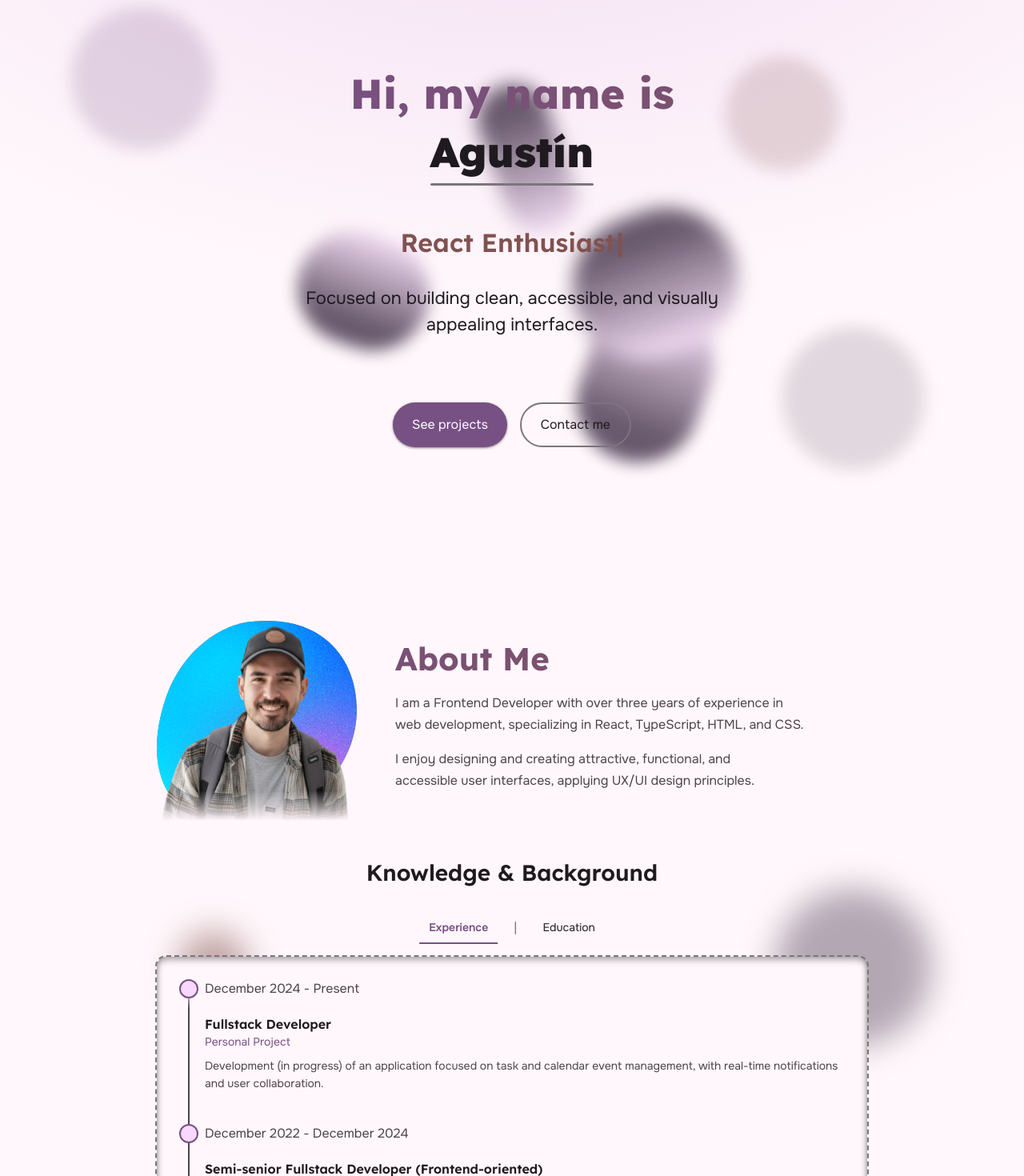
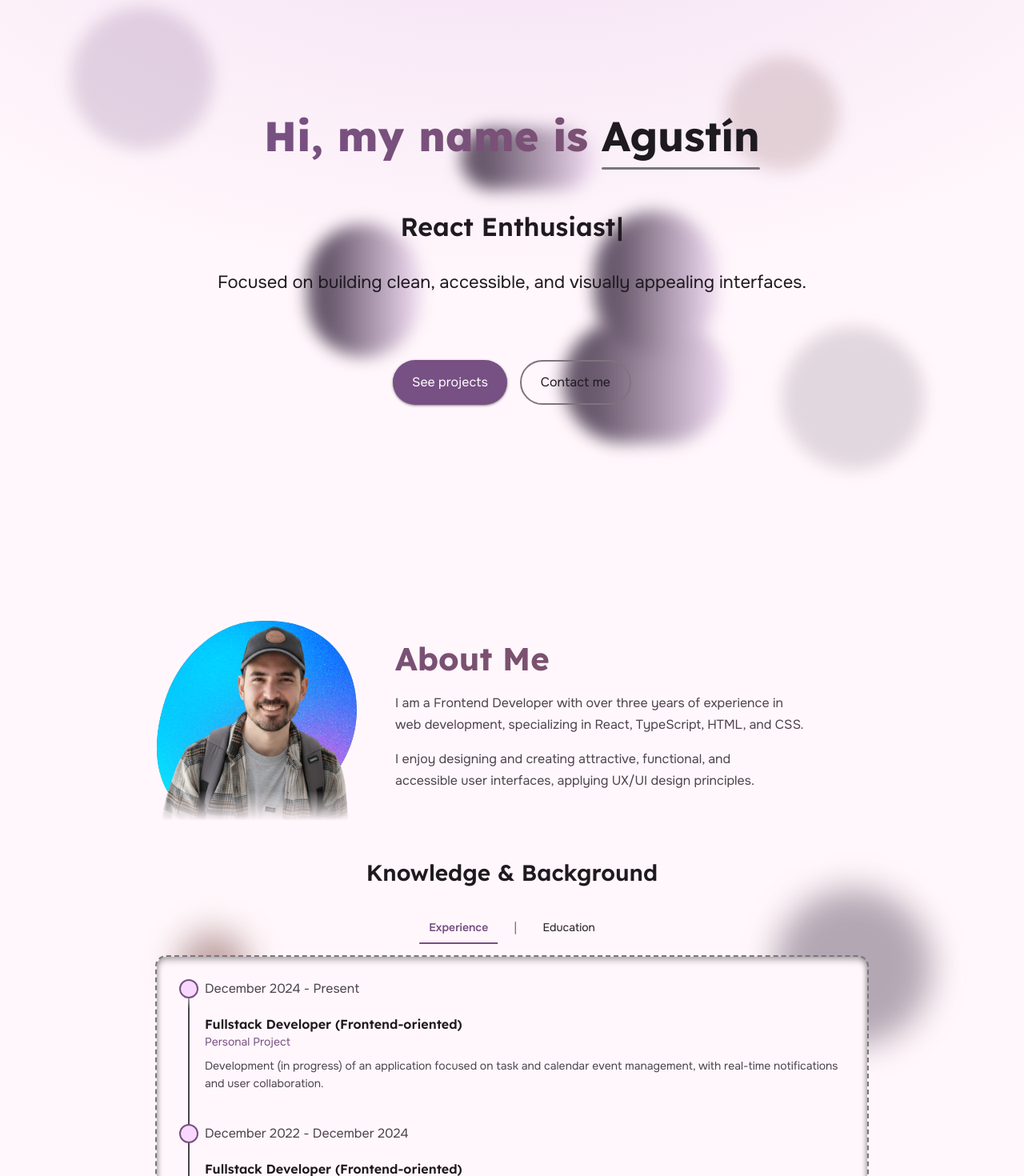
Before and after one commit to agusmoya/frontend-porfolio, a React (Vite) app: page / in a window 1280 px wide. Shown: the part 120-1590 px from the top of the page at 80% size. Built offline with nearby package versions, Linux system fonts and the light colour scheme.

Commit message:
feat: Enhance UI components and improve translations for better user experience

```diff
--- a/src/components/card/Card.module.css
+++ b/src/components/card/Card.module.css
@@ -8,6 +8,7 @@
     transform var(--transition-base),
     box-shadow var(--transition-base);
   animation: fadeInUp 0.6s ease-out backwards;
+  min-height: 100%;
 }
 
 @keyframes fadeInUp {
@@ -22,7 +23,7 @@
 }
 
 .card:hover {
-  box-shadow: var(--elevation-3);
+  box-shadow: var(--elevation-2);
 }
 
 .cardImage {
@@ -34,6 +35,8 @@
 }
 
 .cardImage img {
+  width: 100%;
+  height: 100%;
   object-fit: cover;
   object-position: center;
   transition: transform var(--transition-base);
@@ -123,6 +126,8 @@
 .cardContent {
   display: flex;
   flex-direction: column;
+  justify-content: space-between;
+  flex-grow: 1;
   gap: var(--spacing-sm);
   padding: var(--spacing-lg);
 }
@@ -131,6 +136,7 @@
   font-weight: var(--font-weight-6);
   line-height: var(--line-height-3);
   font-size: var(--font-size-title-large);
+  margin-bottom: var(--spacing-sm);
 }
 
 .cardDescription {
--- a/src/i18n/translations/en.ts
+++ b/src/i18n/translations/en.ts
@@ -33,21 +33,21 @@ export const en = {
     knowledgeEducation: 'Education',
     experience: [
       {
-        title: 'Fullstack Developer',
+        title: 'Fullstack Developer (Frontend-oriented)',
         company: 'Personal Project',
         period: 'December 2024 - Present',
         description:
           'Development (in progress) of an application focused on task and calendar event management, with real-time notifications and user collaboration.',
       },
       {
-        title: 'Semi-senior Fullstack Developer (Frontend-oriented)',
+        title: 'Fullstack Developer (Frontend-oriented)',
         company: 'SanCor Salud - Grupo de Medicina Privada',
         period: 'December 2022 - December 2024',
         description:
           'I carried out tasks for implementing solutions, creating new features, and refactoring legacy code, working collaboratively with users and development teams. Advising team members and conducting daily code reviews.',
       },
       {
-        title: 'Junior Fullstack Developer',
+        title: 'Fullstack Developer',
         company: 'ADEN Business School',
         period: 'November 2021 - November 2022',
         description:
@@ -85,7 +85,8 @@ export const en = {
       {
         id: 'project-1',
         title: 'EvenTask App',
-        description: 'Full-stack application for managing tasks and calendar events.',
+        description:
+          'Full-stack application for managing tasks, calendar events, real-time notifications, and user collaboration.',
         image: projectEvenTaskImg,
         tags: ['React', 'TypeScript', 'Node.js'],
         demoUrl: 'https://schedule-task-manager.vercel.app/',
@@ -96,7 +97,7 @@ export const en = {
         id: 'project-2',
         title: 'High Performance Sports Portfolio',
         description:
-          "A professional portfolio showcasing the user's work, experience, and projects.",
+          "A professional portfolio that showcases the user's work, experience, and knowledge.",
         image: '/task-manager.png',
         tags: ['React', 'TypeScript', 'Node.js'],
         demoUrl: 'https://portfolio-pedro-cazorla.netlify.app/',
--- a/src/i18n/translations/es.ts
+++ b/src/i18n/translations/es.ts
@@ -1,5 +1,4 @@
 import projectEvenTaskImg from '../../assets/projects/project-1.webp'
-// import projectPortfolioImg from '../../assets/projects/project-2.webp'
 
 export const es = {
   user: {
@@ -40,14 +39,14 @@ export const es = {
           'Desarrollo (en proceso) de aplicación orientada a la gestión de tareas y eventos de calendario, con notificaciones en tiempo real y colaboración entre usuarios.',
       },
       {
-        title: 'Desarrollador Fullstack (orientado a frontend) Semi-senior',
+        title: 'Desarrollador Fullstack (orientado a frontend)',
         company: 'SanCor Salud - Grupo de Medicina Privada',
         period: 'Diciembre 2022 a diciembre 2024',
         description:
           'Cumplí tareas de implementación de soluciones, creación de nuevas funcionalidades y refactorización de código heredado, trabajando de forma colaborativa con usuarios y equipos de desarrollo. Asesoramiento a los miembros del equipo y revisiones diarias de código.',
       },
       {
-        title: 'Desarrollador Fullstack Junior',
+        title: 'Desarrollador Fullstack',
         company: 'ADEN Business School',
         period: 'Noviembre 2021 a noviembre 2022',
         description:
@@ -86,7 +85,7 @@ export const es = {
         id: 'project-1',
         title: 'EvenTask App',
         description:
-          'Aplicación fullstack para gestionar tareas y eventos de calendario.',
+          'Aplicación full-stack para la gestión de tareas, eventos de calendario, notificaciones en tiempo real y colaboración de usuarios.',
         image: projectEvenTaskImg,
         tags: ['React', 'TypeScript', 'Node.js'],
         demoUrl: 'https://schedule-task-manager.vercel.app/',
@@ -96,7 +95,8 @@ export const es = {
       {
         id: 'project-2',
         title: 'Porfolio alto rendimiento deportivo',
-        description: 'Porfolio de alto rendimiento deportivo',
+        description:
+          'Portafolio profesional que muestra el trabajo, la experiencia y el conocimiento del usuario.',
         image: '',
         tags: ['React', 'TypeScript', 'Node.js'],
         demoUrl: 'https://portfolio-pedro-cazorla.netlify.app/',
--- a/src/pages/about/About.module.css
+++ b/src/pages/about/About.module.css
@@ -9,7 +9,7 @@
   justify-content: space-around;
   gap: var(--spacing-2xl);
   min-height: 70vh;
-  min-height: 70dvh;
+  /* min-height: 70dvh; */
 }
 
 .profile {
--- a/src/pages/contact/Contact.module.css
+++ b/src/pages/contact/Contact.module.css
@@ -4,43 +4,16 @@
 
 .contactContainer {
   display: flex;
+  flex-direction: column;
+  align-items: center;
   gap: var(--spacing-lg);
-  flex-direction: column;
   min-height: 60vh;
-  min-height: 60dvh;
-  margin-bottom: var(--spacing-xl);
-}
-
-.title {
-  font-size: var(--font-size-display-medium);
-  font-weight: var(--font-weight-7);
-  text-align: center;
-  margin-bottom: var(--spacing-lg);
-  background: linear-gradient(
-    135deg,
-    var(--color-primary) 0%,
-    var(--color-tertiary) 100%
-  );
-  background-clip: text;
-  -webkit-background-clip: text;
-  -webkit-text-fill-color: transparent;
-  background-size: 200% 200%;
-  animation: gradientShift 3s ease infinite;
+  /* min-height: 60dvh; */
 }
 
 .description {
   text-align: center;
   margin-bottom: var(--spacing-lg);
-}
-
-@keyframes gradientShift {
-  0%,
-  100% {
-    background-position: 0% 50%;
-  }
-  50% {
-    background-position: 100% 50%;
-  }
 }
 
 .contactForm {
--- a/src/pages/contact/Contact.tsx
+++ b/src/pages/contact/Contact.tsx
@@ -16,7 +16,7 @@ import styles from './Contact.module.css'
 
 export const Contact = () => {
   const {
-    DEV,
+    // DEV,
     VITE_EMAILJS_SERVICE_ID,
     VITE_EMAILJS_TEMPLATE_ID,
     VITE_EMAILJS_PUBLIC_KEY,
@@ -62,7 +62,8 @@ export const Contact = () => {
       setFormData({ name: '', email: '', message: '' })
     } catch (error) {
       setStatus('error')
-      if (DEV) console.error('❌ Error al enviar email:', error)
+      // if (DEV)
+      console.error('❌ Error al enviar email:', error)
     } finally {
       setIsLoading(false)
     }
@@ -93,7 +94,7 @@ export const Contact = () => {
         opacity={0.5}
       />
       <div className={`container ${styles.contactContainer}`}>
-        <h2 className={styles.title}>{t('contact.title')}</h2>
+        <h2 className={`section-title ${styles.title}`}>{t('contact.title')}</h2>
         <p className={styles.description}>{t('contact.description')}</p>
         <div className={styles.contactContent}>
           <form ref={formRef} className={`${styles.contactForm}`} onSubmit={handleSubmit}>
--- a/src/pages/hero/Hero.module.css
+++ b/src/pages/hero/Hero.module.css
@@ -1,10 +1,10 @@
 .heroSection {
-  /* for AnimatedBlobs */
   position: relative;
   overflow: hidden;
 }
 
 .blobsContainer {
+  display: none;
   position: absolute;
   inset: 0;
   z-index: var(--z-deep);
@@ -25,10 +25,12 @@
 }
 
 h1.titleHero {
-  font-weight: var(--font-weight-9);
+  text-wrap: balance;
+  font-weight: var(--font-weight-7);
   font-size: var(--font-size-display-medium);
   max-width: 70%;
   animation: fadeInUp 0.8s ease-out 0.3s both;
+  margin-bottom: 0;
 }
 
 .titleName {
@@ -37,7 +39,7 @@ h1.titleHero {
   -webkit-background-clip: initial;
   -webkit-text-fill-color: initial;
   color: var(--color-on-surface);
-  font-weight: var(--font-weight-9);
+  font-weight: var(--font-weight-7);
   font-size: var(--font-size-display-large);
   position: relative;
   display: inline-block;
@@ -57,7 +59,7 @@ h1.titleHero {
 }
 
 .subtitle {
-  color: var(--color-tertiary);
+  color: var(--color-on-surface);
   animation: fadeInUp 0.8s ease-out 0.4s both;
   min-height: clamp(5.125rem, 15vh, 8rem);
   display: flex;
@@ -69,7 +71,7 @@ h1.titleHero {
   font-weight: var(--font-weight-4);
   font-size: var(--font-size-title-medium);
   animation: fadeInUp 0.8s ease-out 0.5s both;
-  max-width: 70%;
+  max-width: 85%;
   text-wrap: pretty;
 }
 
@@ -113,6 +115,12 @@ h1.titleHero {
   }
 }
 
+@media (min-width: 480px) {
+  .blobsContainer {
+    display: block;
+  }
+}
+
 @media (min-width: 768px) {
   .heroContainer {
     gap: var(--spacing-xl);
--- a/src/pages/projects/Projects.module.css
+++ b/src/pages/projects/Projects.module.css
@@ -2,49 +2,18 @@
   display: flex;
   flex-direction: column;
   align-items: center;
+  gap: var(--spacing-lg);
   min-height: 60vh;
-  min-height: 60dvh;
+  /* min-height: 60dvh; */
+  /* min-height: clamp(450px, 60vh, 750px); */
 }
 
-.title {
-  font-size: var(--font-size-display-medium);
-  font-weight: var(--font-weight-7);
-  text-align: center;
-  margin-bottom: var(--spacing-lg);
-  background: linear-gradient(
-    135deg,
-    var(--color-primary) 0%,
-    var(--color-tertiary) 100%
-  );
-  background-clip: text;
-  -webkit-background-clip: text;
-  -webkit-text-fill-color: transparent;
-  background-size: 200% 200%;
-  animation: gradientShift 3s ease infinite;
-}
-
-@keyframes gradientShift {
-  0%,
-  100% {
-    background-position: 0% 50%;
-  }
-  50% {
-    background-position: 100% 50%;
-  }
-}
-
-.carrouselContainer {
+.carousel {
   width: 100%;
   max-width: 100%;
   display: flex;
-  flex-direction: column;
-}
-
-.carousel {
-  display: flex;
   gap: var(--spacing-lg);
   padding: var(--spacing-sm);
-
   overflow-x: auto;
   overflow-y: hidden;
   scroll-snap-type: x mandatory;
@@ -72,7 +41,7 @@
   display: flex;
   gap: var(--spacing-sm);
   justify-content: center;
-  padding: var(--spacing-md);
+  padding-top: var(--spacing-sm);
 }
 
 .indicator {
@@ -92,7 +61,7 @@
 
 .indicator:focus-visible {
   outline: var(--stroke-width-2) solid var(--color-primary);
-  outline-offset: 2px;
+  outline-offset: var(--stroke-width-2);
 }
 
 .indicatorActive {
--- a/src/pages/projects/Projects.tsx
+++ b/src/pages/projects/Projects.tsx
@@ -52,8 +52,7 @@ export const Projects = () => {
   return (
     <section id="projects" className={`section ${styles.projectsSection}`}>
       <div className={`container ${styles.projectsContainer}`}>
-        <h2 className={styles.title}>{t('projects.title')}</h2>
-        <div className={styles.carrouselContainer}>
+        <h2 className={`section-title ${styles.title}`}>{t('projects.title')}</h2>
         <div
           ref={carouselRef}
           className={styles.carousel}
@@ -93,7 +92,6 @@ export const Projects = () => {
           ))}
         </div>
       </div>
-      </div>
     </section>
   )
 }
--- a/src/styles/global.css
+++ b/src/styles/global.css
@@ -91,6 +91,7 @@ input {
 .section {
   padding-block: var(--spacing-2xl);
   min-height: auto;
+  scroll-margin-top: var(--header-height); /* Offset for sticky header */
 }
 
 .section-title {
```
Lines whose indentation alone changed are shown as unchanged.
